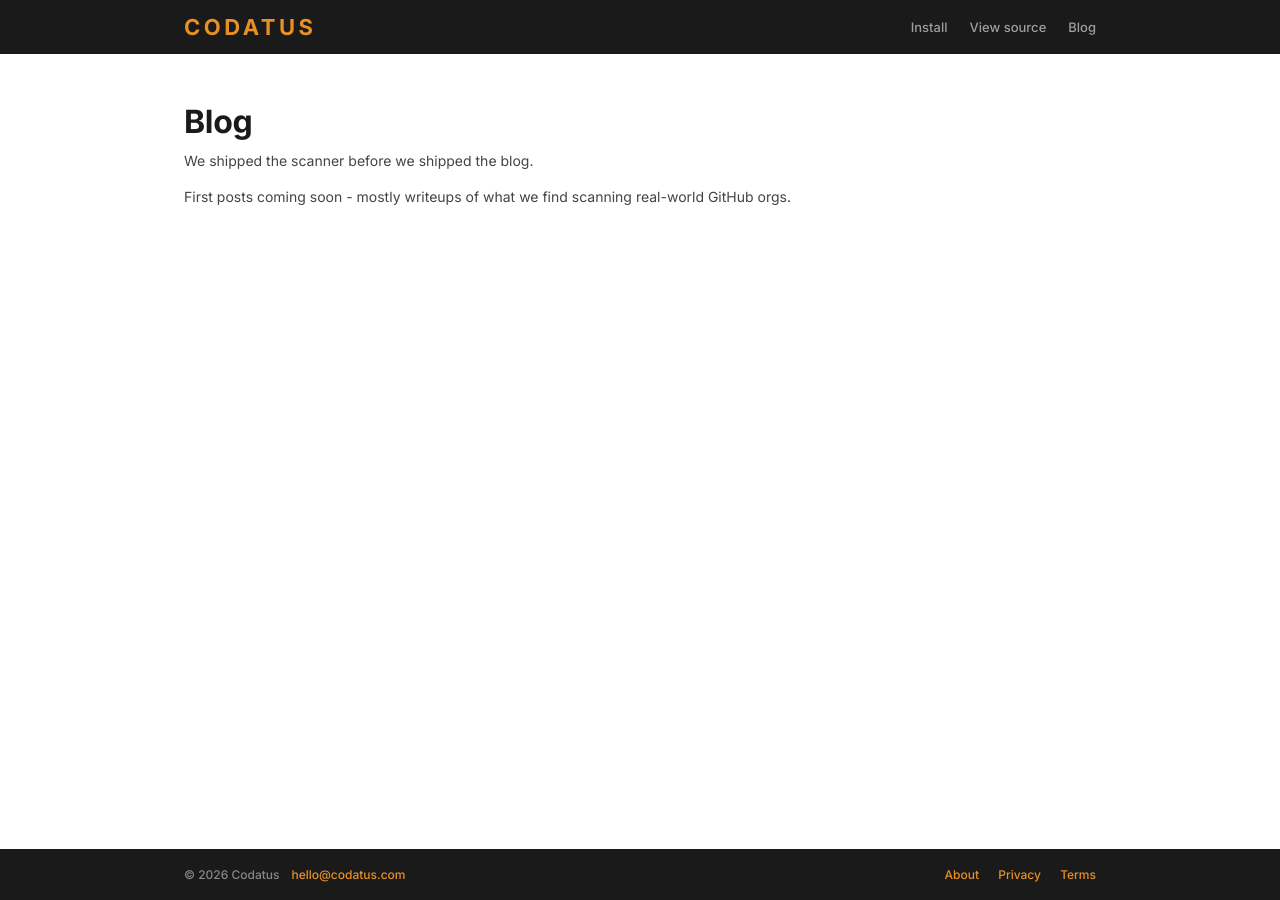
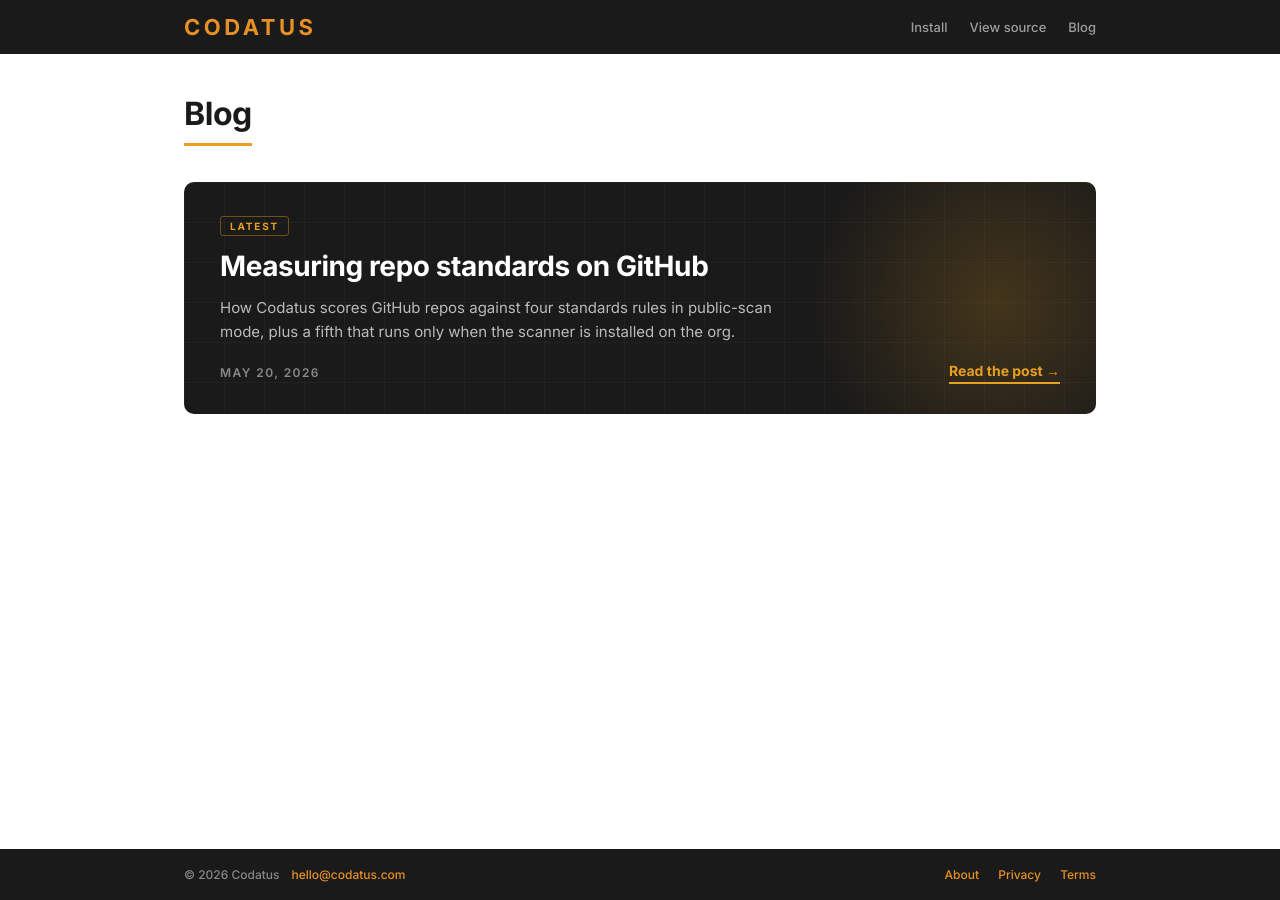
Before and after one commit to CodatusHQ/codatus.com, a Jekyll site: the page built from blog/index.html, in a window 1280 px wide. Built offline with Jekyll 4.4.1, drawn with Linux system fonts in a browser that asks for light colours.

Commit message:
feat: launch blog with first post and Jekyll posts setup (#14)
Blog at /blog/ with a featured-latest + earlier-posts layout, plus the
first post 'Measuring repo standards on GitHub' at
/blog/measuring-repo-standards-on-github/. Posts live in _posts/ as
markdown files; the index iterates site.posts and renders the newest
in a dark callout and the rest as plain rows.

Site-wide changes:

- New _layouts/content.html that includes the topbar and wraps body
  in .container. Removes the boilerplate from about/privacy/terms,
  which now just set layout: content and write their body.
- New _layouts/post.html (extends content) that renders the back-link
  pill, masthead (title + date), and post body.
- _config.yml: permalink: /blog/:title/ so posts live at clean,
  slug-only URLs instead of Jekyll's default date-prefixed ones.
- .content h1 now gets the same orange-underline treatment as the
  blog title, with a sibling-aware tighter margin when followed by
  .effective-date (privacy, terms). about/privacy/terms pages pick
  this up automatically.
- New blog-specific CSS: .blog-title, .blog-featured dark callout,
  .blog-older-label + .blog-post-row, .blog-back-link pill,
  .blog-post-masthead with orange h1 underline, .blog-post-content
  body styles.

The post markdown file has no date in frontmatter: Jekyll reads it
from the filename (2026-05-20-...), so the date lives in exactly one
place.

```diff
--- a/_config.yml
+++ b/_config.yml
@@ -1,5 +1,10 @@
 title: Codatus
 url: https://codatus.com
+
+# Posts live in _posts/ and render at /blog/<slug>/. The blog index
+# (blog/index.html) iterates site.posts to render the latest as a
+# featured callout and the rest as plain rows.
+permalink: /blog/:title/
 
 exclude:
   - Gemfile
--- /dev/null
+++ b/_layouts/content.html
@@ -0,0 +1,8 @@
+---
+layout: default
+---
+{% include topbar.html %}
+
+<div class="container">
+{{ content }}
+</div>
--- /dev/null
+++ b/_posts/2026-05-20-measuring-repo-standards-on-github.md
@@ -0,0 +1,49 @@
+---
+layout: post
+title: Measuring repo standards on GitHub
+description: How Codatus scores GitHub repos against four standards rules in public-scan mode, plus a fifth that runs only when the scanner is installed on the org.
+---
+
+GitHub exposes a lot of configuration through its public APIs: branch protection (classic and rulesets), CODEOWNERS files, CI workflow definitions, all visible to anyone willing to make a few API calls. A GitHub App installed on an organization can read more still, including private repos and configuration the public APIs hold back.
+
+Codatus is a scanner built around both. It runs in two modes. Installed on your own GitHub organization, it scores each repo against five repository-level rules. Run against an org that hasn't installed it, it scores against four; the fifth rule needs data that's only available once Codatus is installed on the org.
+
+This post is what each rule measures and where the public-scan mode hits its limits. The next post is what one such scan produces across 126 YC-backed dev tools companies.
+
+## The four scored rules
+
+### Branch protection
+
+Branch protection passes when the default branch requires a pull request before changes can land. The rule reads from two GitHub mechanisms that can enforce this and unions the signals. The first is [rulesets](https://docs.github.com/en/repositories/configuring-branches-and-merges-in-your-repository/managing-rulesets/about-rulesets), the newer of the two, where an active ruleset targeting the default branch must include a `pull_request` rule. The second is [classic branch protection](https://docs.github.com/en/repositories/configuring-branches-and-merges-in-your-repository/managing-protected-branches/about-protected-branches), the older mechanism with the "Require a pull request before merging" setting.
+
+Classic protection's full configuration is only available in installed mode. A public scan instead reads the [public branches endpoint](https://docs.github.com/en/rest/branches/branches#get-a-branch), which exposes whether classic protection is enabled (`protected: true` and `protection.enabled: true`) but not the require-PR setting itself. A repo whose default branch is unprotected, or whose only protection is a shape-rule ruleset (signed commits, linear history), does not pass. One edge case: classic protection that's enabled but only enforces shape rules can still pass a public scan, since the missing require-PR setting isn't visible.
+
+### Required checks
+
+Required checks passes when something must succeed before a merge. The rule recognizes any of these merge-gating types from GitHub's [available ruleset rules](https://docs.github.com/en/repositories/configuring-branches-and-merges-in-your-repository/managing-rulesets/available-rules-for-rulesets): status checks, workflows, code scanning, code quality, or required deployments. Both rulesets and classic protection are checked.
+
+Inert configuration doesn't count. A `workflows` rule with no workflows listed, or a `required_status_checks` rule with no contexts listed, is treated the same as no rule at all. Disabled classic-protection records are dropped entirely, even when they still carry context data from when the protection was active.
+
+### CODEOWNERS
+
+CODEOWNERS passes when a `CODEOWNERS` file exists at any of the three locations [GitHub recognizes](https://docs.github.com/en/repositories/managing-your-repositorys-settings-and-features/customizing-your-repository/about-code-owners): `.github/CODEOWNERS`, the repo root, or `docs/CODEOWNERS`. Presence only. We do not validate the file's contents or check whether the listed owners are still in the organization.
+
+The rule measures whether code ownership is documented. It doesn't check whether the documentation is current.
+
+### CI workflow
+
+CI workflow passes when the repo has a recognized CI configuration committed to source: `.github/workflows` for [GitHub Actions](https://docs.github.com/en/actions), `.circleci/config.yml` for CircleCI, `.gitlab-ci.yml` for GitLab CI, `.travis.yml` for Travis CI, any file under `.buildkite/` for Buildkite, `azure-pipelines.yml` for Azure Pipelines, or `Jenkinsfile` for Jenkins. We don't run the workflows or verify they pass. We check whether the configuration is there. CI configured entirely server-side, like CircleCI set up through its own UI without a file in the repo, isn't visible in either mode.
+
+## The fifth rule, and why it's skipped
+
+The scanner also implements a fifth rule, required reviewer counts. It passes when the default branch's protection requires at least one approving review before a PR can merge. [Rulesets](https://docs.github.com/en/repositories/configuring-branches-and-merges-in-your-repository/managing-rulesets/about-rulesets) expose this count through the `pull_request` rule's `required_approving_review_count` parameter. Classic branch protection exposes the corresponding setting (`required_pull_request_reviews.required_approving_review_count`) only through the [branch protection endpoint](https://docs.github.com/en/rest/branches/branch-protection), which only installed scans can read.
+
+To keep scoring consistent across orgs, the fifth rule sits out of public scans entirely. In installed mode, Codatus authenticates against the organization and scores all five rules.
+
+## What the scan produces
+
+A repository passes or fails each rule, and lands in one of three buckets: Strong if it passes all four, Moderate if it passes two or three, Weak otherwise. At the organization level, the scan reports a pass rate per rule, the average of those four rates as the overall score, and how many repos sit in each bucket.
+
+The scan also reports five additional checks per repo that don't affect the score: whether a README exists, whether a license is declared, whether the repo has a description, whether it's been pushed to in the last year, and whether a SECURITY.md file is present. These appear on the per-repo scorecard for context.
+
+The next post takes a scan across 126 YC-backed dev tools companies, on Codatus v0.9.4, and walks through what falls out.
--- a/blog/index.html
+++ b/blog/index.html
@@ -1,16 +1,33 @@
 ---
-layout: default
+layout: content
 title: Blog - Codatus
 description: Writeups from the Codatus team on repo standards, branch-protection patterns, and what we find scanning real-world GitHub orgs.
 ---
-{% include topbar.html %}
+<h1 class="blog-title">Blog</h1>
 
-<div class="container">
-    <article class="content">
-        <h1>Blog</h1>
+{% assign latest = site.posts | first %}
 
-        <p>We shipped the scanner before we shipped the blog.</p>
+{% if latest %}
+<div class="blog-featured">
+    <span class="blog-featured-flag">Latest</span>
+    <h2><a href="{{ latest.url }}">{{ latest.title }}</a></h2>
+    <p class="blog-featured-summary">{{ latest.description }}</p>
+    <div class="blog-featured-foot">
+        <div class="blog-featured-date">{{ latest.date | date: "%B %-d, %Y" }}</div>
+        <a href="{{ latest.url }}" class="blog-read-cta">Read the post →</a>
+    </div>
+</div>
+{% endif %}
 
-        <p>First posts coming soon - mostly writeups of what we find scanning real-world GitHub orgs.</p>
-    </article>
+{% if site.posts.size > 1 %}
+<div class="blog-older-label">Earlier posts</div>
+{% for post in site.posts offset:1 %}
+<div class="blog-post-row">
+    <div class="blog-row-date">{{ post.date | date: "%B %-d, %Y" }}</div>
+    <div>
+        <h3><a href="{{ post.url }}">{{ post.title }}</a></h3>
+        <p>{{ post.description }}</p>
+    </div>
 </div>
+{% endfor %}
+{% endif %}
--- a/style.css
+++ b/style.css
@@ -328,9 +328,13 @@ section > h2 {
     font-size: 32px;
     font-weight: 700;
     color: #1a1a1a;
-    margin-bottom: 8px;
-    letter-spacing: -0.01em;
+    margin-bottom: 32px;
+    padding-bottom: 10px;
+    border-bottom: 3px solid #E8A020;
+    display: inline-block;
+    letter-spacing: -0.015em;
 }
+.content h1:has(+ .effective-date) { margin-bottom: 8px; }
 .content .effective-date {
     font-size: 13px;
     color: #888;
@@ -533,3 +537,229 @@ body.home .container { padding: 16px 24px 12px; }
 .scorecard-cta { padding: 40px 24px 64px; text-align: center; }
 .scorecard-cta-inner { max-width: 720px; margin: 0 auto; }
 .scorecard-cta p { font-size: 13.5px; color: #666; margin-top: 18px; line-height: 1.55; }
+
+/* ==================== Blog ==================== */
+
+/* Blog index */
+.blog-title {
+    font-size: 32px;
+    font-weight: 700;
+    color: #1a1a1a;
+    letter-spacing: -0.015em;
+    padding-bottom: 10px;
+    border-bottom: 3px solid #E8A020;
+    display: inline-block;
+    margin-bottom: 36px;
+}
+
+/* Dark featured callout for the latest post (re-uses the dark-block grid+glow vibe, but contained) */
+.blog-featured {
+    background: #1a1a1a;
+    border-radius: 10px;
+    position: relative;
+    overflow: hidden;
+    padding: 32px 36px 30px;
+    margin-bottom: 40px;
+}
+.blog-featured::before {
+    content: '';
+    position: absolute;
+    inset: 0;
+    background-image:
+        linear-gradient(to right, rgba(255,255,255,0.03) 1px, transparent 1px),
+        linear-gradient(to bottom, rgba(255,255,255,0.03) 1px, transparent 1px);
+    background-size: 40px 40px;
+    pointer-events: none;
+}
+.blog-featured::after {
+    content: '';
+    position: absolute;
+    top: -100px;
+    right: -120px;
+    width: 440px;
+    height: 440px;
+    background: radial-gradient(circle, rgba(232,160,32,0.20) 0%, transparent 60%);
+    pointer-events: none;
+}
+.blog-featured > * { position: relative; z-index: 1; }
+
+.blog-featured-flag {
+    display: inline-block;
+    font-size: 10px;
+    font-weight: 700;
+    color: #E8A020;
+    letter-spacing: 0.18em;
+    text-transform: uppercase;
+    margin-bottom: 14px;
+    padding: 3px 9px;
+    border: 1px solid rgba(232,160,32,0.4);
+    border-radius: 3px;
+}
+.blog-featured h2 {
+    font-size: 28px;
+    font-weight: 700;
+    color: #fff;
+    line-height: 1.2;
+    letter-spacing: -0.015em;
+    margin-bottom: 12px;
+}
+.blog-featured h2 a { color: inherit; text-decoration: none; }
+.blog-featured h2 a:hover { color: #E8A020; }
+.blog-featured-summary {
+    font-size: 15px;
+    line-height: 1.6;
+    color: #bbb;
+    max-width: 600px;
+    margin-bottom: 18px;
+}
+.blog-featured-foot {
+    display: flex;
+    justify-content: space-between;
+    align-items: center;
+}
+.blog-featured-date {
+    font-size: 12px;
+    color: #888;
+    text-transform: uppercase;
+    letter-spacing: 0.12em;
+    font-weight: 600;
+}
+.blog-read-cta {
+    color: #E8A020;
+    font-size: 14px;
+    font-weight: 700;
+    text-decoration: none;
+    padding-bottom: 3px;
+    border-bottom: 2px solid #E8A020;
+}
+.blog-read-cta:hover { color: #fff; }
+
+.blog-older-label {
+    font-size: 11px;
+    color: #888;
+    text-transform: uppercase;
+    letter-spacing: 0.18em;
+    font-weight: 700;
+    margin-bottom: 14px;
+}
+.blog-post-row {
+    display: grid;
+    grid-template-columns: 130px 1fr;
+    gap: 28px;
+    padding: 20px 0;
+    border-bottom: 1px solid #ececec;
+    align-items: center;
+}
+.blog-post-row:first-of-type { border-top: 1px solid #ececec; }
+.blog-post-row .blog-row-date {
+    font-size: 13px;
+    color: #888;
+    font-weight: 500;
+}
+.blog-post-row h3 {
+    font-size: 18px;
+    font-weight: 600;
+    color: #1a1a1a;
+    line-height: 1.35;
+    margin-bottom: 4px;
+}
+.blog-post-row h3 a { color: inherit; text-decoration: none; }
+.blog-post-row h3 a:hover { color: #b07800; }
+.blog-post-row p {
+    font-size: 13.5px;
+    color: #666;
+    line-height: 1.55;
+}
+
+@media (max-width: 720px) {
+    .blog-featured h2 { font-size: 22px; }
+    .blog-post-row { grid-template-columns: 1fr; gap: 4px; }
+}
+
+/* Blog post page */
+.blog-back-link {
+    display: inline-flex;
+    align-items: center;
+    gap: 6px;
+    font-size: 12px;
+    font-weight: 600;
+    color: #1a1a1a;
+    text-decoration: none;
+    padding: 7px 14px;
+    border: 1px solid #d5d5d5;
+    border-radius: 999px;
+    letter-spacing: 0.04em;
+    text-transform: uppercase;
+    transition: all 0.15s ease;
+    margin-bottom: 32px;
+}
+.blog-back-link:hover { border-color: #E8A020; color: #b07800; }
+.blog-back-link .arrow { font-size: 14px; line-height: 1; }
+
+.blog-post-masthead {
+    margin-bottom: 36px;
+}
+.blog-post-masthead h1 {
+    font-size: 32px;
+    font-weight: 700;
+    color: #1a1a1a;
+    line-height: 1.15;
+    letter-spacing: -0.015em;
+    margin-bottom: 14px;
+    padding-bottom: 10px;
+    border-bottom: 3px solid #E8A020;
+    display: inline-block;
+}
+.blog-post-masthead .blog-post-date {
+    font-size: 12px;
+    color: #888;
+    text-transform: uppercase;
+    letter-spacing: 0.14em;
+    font-weight: 600;
+}
+
+.blog-post-content { max-width: 720px; }
+.blog-post-content p:first-of-type {
+    font-size: 18px;
+    line-height: 1.6;
+    color: #1a1a1a;
+    font-weight: 500;
+    margin-bottom: 20px;
+}
+.blog-post-content p {
+    font-size: 16px;
+    line-height: 1.75;
+    color: #333;
+    margin-bottom: 18px;
+}
+.blog-post-content h2 {
+    font-size: 22px;
+    font-weight: 700;
+    color: #1a1a1a;
+    margin: 36px 0 12px;
+    letter-spacing: -0.01em;
+}
+.blog-post-content h3 {
+    font-size: 17px;
+    font-weight: 600;
+    color: #1a1a1a;
+    margin: 26px 0 10px;
+}
+.blog-post-content a {
+    color: #b07800;
+    text-decoration: none;
+    border-bottom: 1px solid rgba(176,120,0,0.3);
+}
+.blog-post-content a:hover { border-bottom-color: #b07800; }
+.blog-post-content code {
+    font-family: 'SF Mono', Menlo, Consolas, monospace;
+    font-size: 13.5px;
+    background: #f4f4f4;
+    padding: 1px 5px;
+    border-radius: 3px;
+    color: #1a1a1a;
+}
+
+@media (max-width: 720px) {
+    .blog-post-masthead h1 { font-size: 28px; }
+}
```
Also changed, not shown: _layouts/post.html (added, +15 -0 lines), about/index.html (+4 -8 lines), privacy/index.html (+4 -8 lines), terms/index.html (+4 -8 lines).
